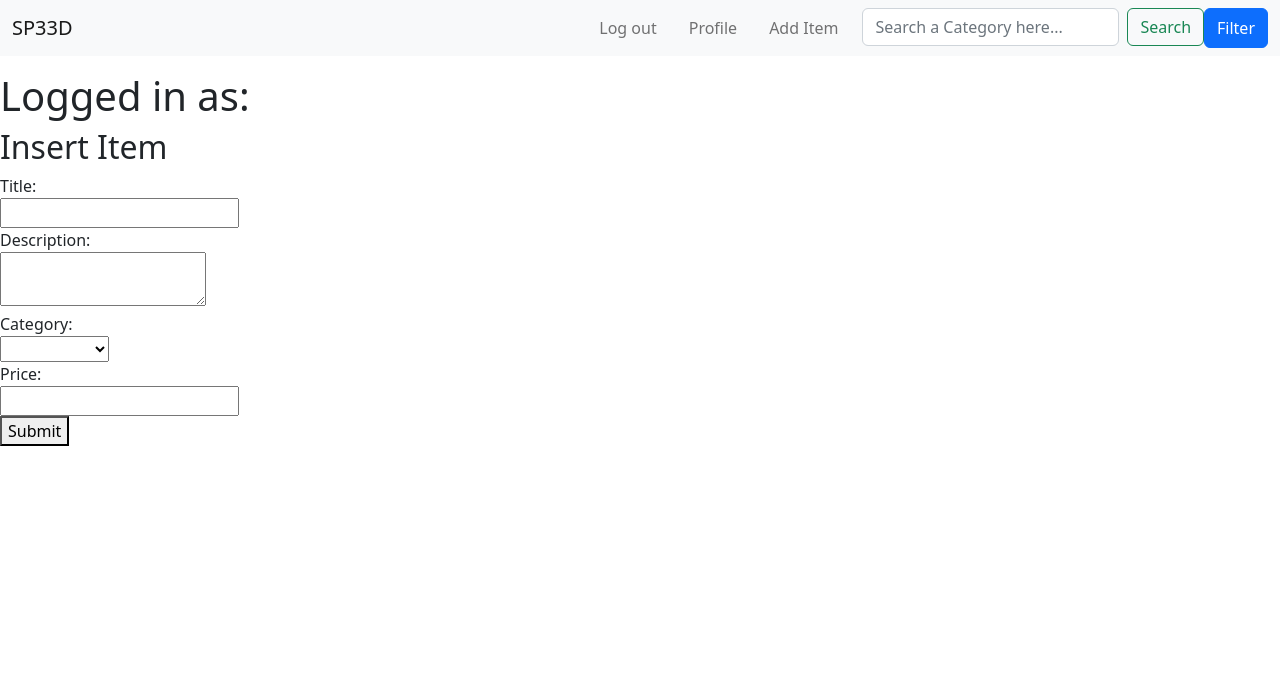
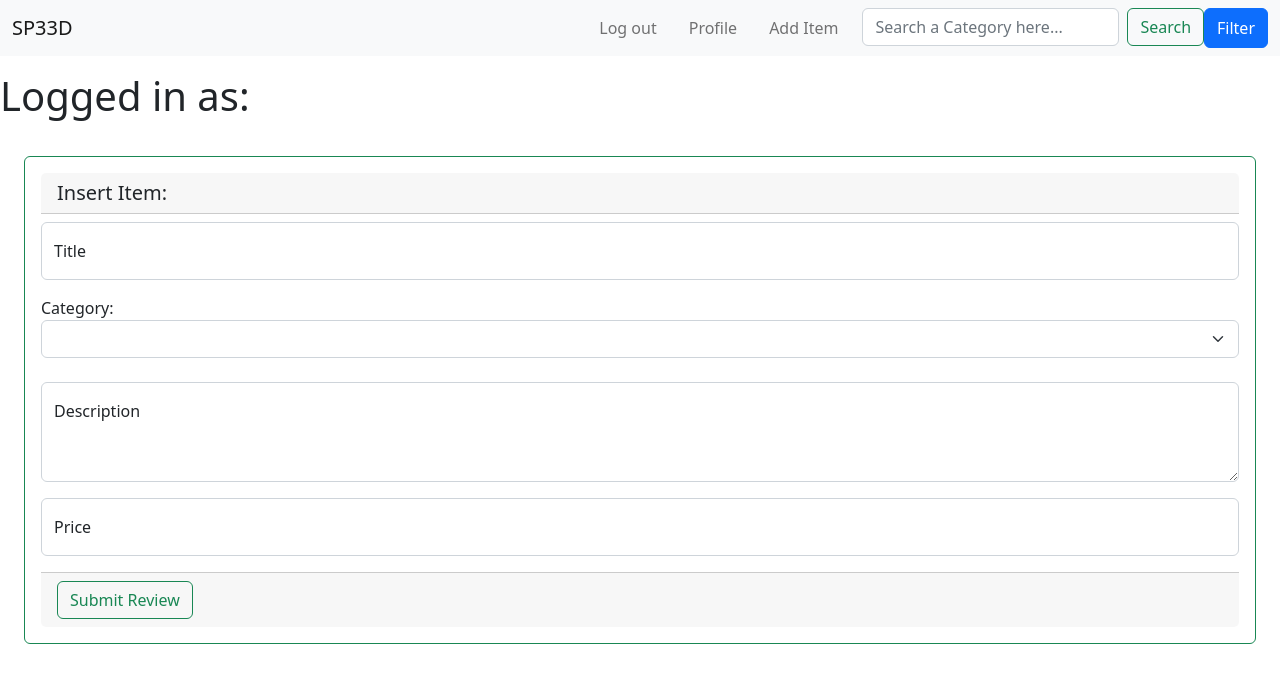
Before and after one commit to sari-ajina/Sp33d, a React (Create React App) app in the folder client/: page /items in a window 1280 px wide. Shown: the top 682 px of the page. Built offline with nearby package versions, Linux system fonts and the light colour scheme; no server answers.

Commit message:
fixed styling on most pages

```diff
--- a/client/src/Profile/Profile.js
+++ b/client/src/Profile/Profile.js
@@ -70,7 +70,7 @@ function Profile(){
             <h1>username: {profileUser}</h1>
             <button onClick={handleFavoriteClick}>Favorite</button>
             <h3>{favStatus}</h3>
-            <Row xs={1} md={2} lg={3} className="g-4">
+            <Row xs={1} md={2} lg={3} style={{margin: "12px"}} className="g-4">
                 {data ? (
                     data.length > 0 ? (
                         data.map((item) => (
--- a/client/src/UserProfile/UserProfile.js
+++ b/client/src/UserProfile/UserProfile.js
@@ -48,7 +48,7 @@ function UserProfile(){
         <div>
             <NavbarStyle></NavbarStyle>
             <h1>username: {user}</h1>
-            <Row xs={1} md={2} lg={3} className="g-4">
+            <Row xs={1} md={2} lg={3} style={{margin: "12px"}} className="g-4">
                     {data ? (
                         data.length > 0 ? (
                             data.map((item) => (
--- a/client/src/components/Bootstrap/GridCards.js
+++ b/client/src/components/Bootstrap/GridCards.js
@@ -53,7 +53,7 @@ function GridCards() {
     }
 
     return (
-        <Row xs={1} md={2} lg={3} className="g-4">
+        <Row xs={1} md={2} lg={3} style={{margin: "12px"}} className="g-4">
             {data ? (
                 data.length > 0 ? (
                     data.map((item) => (
--- a/client/src/components/Item/Item.js
+++ b/client/src/components/Item/Item.js
@@ -2,6 +2,12 @@ import React, { useContext, useState, useEffect } from 'react';
 import Axios from 'axios';
 import UserContext from '../../Contexts/UserContext';
 import NavbarStyle from '../Bootstrap/NavbarStyle';
+import Col from 'react-bootstrap/Col';
+import Row from 'react-bootstrap/Row';
+import Card from 'react-bootstrap/Card';
+import Form from 'react-bootstrap/Form';
+import FloatingLabel from 'react-bootstrap/FloatingLabel';
+import Button from 'react-bootstrap/Button';
 
 function Item() {
   const [title, setTitle] = useState('');
@@ -50,7 +56,7 @@ function Item() {
     <div>
       <NavbarStyle></NavbarStyle>
       <h1>Logged in as: {user}</h1>
-      <h2>Insert Item</h2>
+      {/* <h2>Insert Item</h2>
       <form onSubmit={handleSubmit}>
         <div>
           <label>Title:</label>
@@ -65,8 +71,6 @@ function Item() {
         <div>
           <label>Category:</label>
           <br></br>
-          {/* ask chatGPT how to turn this input with a select with the options Sedan, SUV, Convertible, Sport and Retro, and being able to set the selcted value to setCategory */}
-          {/* <input type="text" value={category} onChange={e => setCategory(e.target.value)} required /> */}
           <select onChange={e => setCategory(e.target.value)} required>
             <option value="-1"></option>
             <option value="Sedan">Sedan</option>
@@ -82,8 +86,75 @@ function Item() {
           <input type="number" value={price} onChange={e => setPrice(e.target.value)} required />
         </div>
         <button type="submit">Submit</button>
-      </form>
-        <h1>{itemStatus}</h1>
+      </form> */}
+      <Row sm={1} md={1} lg={1} style={{margin: "12px"}} className="g-4">
+        <Col>
+          <Card border='success'>
+              <Card.Body>
+                  <Form onSubmit={handleSubmit}>
+                      <Card.Title>
+                          <Card.Header>
+                              Insert Item:
+                          </Card.Header>
+                      </Card.Title>
+                      <Card.Text>
+                        <FloatingLabel
+                          controlId="floatingInput"
+                          label="Title"
+                          className="mb-3"
+                          value={title}
+                          onChange={e => setTitle(e.target.value)}
+                          required
+                          >
+                          <Form.Control type="text" placeholder='Title'/>
+                        </FloatingLabel>
+                      </Card.Text>
+                      <Card.Text>
+                          Category:
+                          <Form.Select onChange={e => setCategory(e.target.value)} required>
+                            <option></option>
+                            <option value="Sedan">Sedan</option>
+                            <option value="SUV">SUV</option>
+                            <option value="Convertible">Convertible</option>
+                            <option value="Sport">Sport</option>
+                            <option value="Retro">Retro</option>
+                          </Form.Select>
+                          <br></br>
+                          <FloatingLabel
+                              value={description}
+                              onChange={e => setDescription(e.target.value)}
+                              required
+                              controlId="floatingTextarea2"
+                              label="Description"
+                          >
+                              <Form.Control
+                              as="textarea"
+                              placeholder="Write a Description here"
+                              style={{ height: '100px' }}
+                              />
+                          </FloatingLabel>
+                      </Card.Text>
+                      <Card.Text>
+                        <FloatingLabel
+                          controlId="floatingInput"
+                          label="Price"
+                          className="mb-3"
+                          value={price}
+                          onChange={e => setPrice(e.target.value)}
+                          required
+                          >
+                          <Form.Control type="number" placeholder='Price'/>
+                        </FloatingLabel>
+                      </Card.Text>
+                      <Card.Footer>
+                          <Button type="submit" variant="outline-success">Submit Review</Button>
+                      </Card.Footer>
+                  </Form>
+              </Card.Body>
+          </Card>
+        </Col>
+      </Row>
+      <h1>{itemStatus}</h1>
     </div>
   );
 }
--- /dev/null
+++ b/client/src/components/Item/ItemPage.css
@@ -0,0 +1,11 @@
+.center-page{
+    display: flex;
+    align-items: center;
+    justify-content: center;
+    /* margin-right: auto;
+    margin-left: auto; */
+}
+
+.center-text{
+    text-align: center;
+}
--- a/client/src/components/Item/ItemPage.js
+++ b/client/src/components/Item/ItemPage.js
@@ -1,16 +1,26 @@
 import React, { useContext, useState, useEffect } from 'react';
 import Axios from 'axios';
 import UserContext from '../../Contexts/UserContext';
+import NavbarStyle from '../Bootstrap/NavbarStyle';
+import Col from 'react-bootstrap/Col';
+import Row from 'react-bootstrap/Row';
+import Card from 'react-bootstrap/Card';
+import Form from 'react-bootstrap/Form';
+import FloatingLabel from 'react-bootstrap/FloatingLabel';
+import Button from 'react-bootstrap/Button';
+import './ItemPage.css'
 
 function ItemPage() {
     const [data, setData] = useState([]);
-    const { title, username} = useContext(UserContext);
+    const { title} = useContext(UserContext);
     const [description, setDescription] = useState();
     const [itemId1, setItemId1] = useState();
     // const [reviewer_username, setReviewerUsername] = useState();
     const [rating, setRating] = useState();
     const [reviewStatus, setReviewStatus] = useState("");
     const {itemId} = useContext(UserContext);
+
+    const username = localStorage.getItem("username");
 
     useEffect(() => {
         console.log(title)
@@ -64,38 +74,82 @@ function ItemPage() {
     }
 
     return (
-        <div>
+        <div className='center-text'>
+            <NavbarStyle/>
+            <Row xs={1} md={1} lg={2} style={{margin: "12px"}} className="g-4">
+                <Col>
                     {Array.isArray(data) ? (
                         data.map((item) => (
-                    <div className="grid">
-                        <td className="col-1" key={item.id}>
-
-                            <tr id="main">Title: {item.title}</tr>
-                            <tr id="main">Description: {item.description}</tr>
-                            <tr id="main">Category: {item.category}</tr>
-                            <tr id="main">Price: {item.price}</tr>
-                            <tr id="sub">Created: {item.created_at.slice(0,10)}</tr>
-                            <tr id="sub">User: {item.user_id}</tr>
-                        </td>
-                    </div>
+                            <Card border='info'>
+                                <Card.Body>
+                                    <Card.Title>
+                                        <Card.Header>
+                                            Title: {item.title}
+                                        </Card.Header>
+                                    </Card.Title>
+                                    <Card.Text>
+                                        Description: {item.description}
+                                    </Card.Text>
+                                    <Card.Text>
+                                        Category: {item.category}
+                                    </Card.Text>
+                                    <Card.Text>
+                                        Price: {item.price}
+                                    </Card.Text>
+                                    <Card.Text>
+                                        User: {item.user_id}
+                                    </Card.Text>
+                                    <Card.Footer>
+                                        <small className="text-muted">
+                                            Created: {item.created_at.slice(0,10)}
+                                        </small>
+                                    </Card.Footer>
+                                </Card.Body>
+                            </Card>
                         ))
                     ) : (
                         <p>No data available</p>
                     )}
-            <form onSubmit={postReview}>
-                <h1>Review the Item:</h1>
-                <select onChange={(e)=>{setRating(e.target.value)}} required>
+                </Col>
+                <Col>
+                    <Card border='success'>
+                        <Card.Body>
+                            <Form onSubmit={postReview}>
+                                <Card.Title>
+                                    <Card.Header>
+                                        Review the Item:
+                                    </Card.Header>
+                                </Card.Title>
+                                <Card.Text>
+                                    <Form.Select onChange={(e)=>{setRating(e.target.value)}} required>
                                         <option></option>
                                         <option value="excellent">excellent</option>
                                         <option value="good">good</option>
                                         <option value="fair">fair</option>
                                         <option value="poor">poor</option>
-                </select>
+                                    </Form.Select>
                                     <br></br>
-                <textarea placeholder='write a review here...' value={description} onChange={e => setDescription(e.target.value)} required />
-                <br></br>
-                <button type="submit">Submit Review</button>
-            </form>
+                                    <FloatingLabel
+                                        value={description}
+                                        onChange={e => setDescription(e.target.value)} required
+                                        controlId="floatingTextarea2"
+                                        label="Review"
+                                    >
+                                        <Form.Control
+                                        as="textarea"
+                                        placeholder="Leave a review here"
+                                        style={{ height: '100px' }}
+                                        />
+                                    </FloatingLabel>
+                                </Card.Text>
+                                <Card.Footer>
+                                    <Button type="submit" variant="outline-success">Submit Review</Button>
+                                </Card.Footer>
+                            </Form>
+                        </Card.Body>
+                    </Card>
+                </Col>
+            </Row>
         </div>
     );
 }
--- a/client/src/components/RandomItem/RandomItem.js
+++ b/client/src/components/RandomItem/RandomItem.js
@@ -11,7 +11,10 @@ import { Link } from "react-router-dom";
 function RandomItem(){
 
     const [data, setData] = useState([]);
-    const { setTitle, title, category, setItemId, profileUser, setProfileUser} = useContext(UserContext);
+    const { setTitle, title, setItemId, profileUser, setProfileUser} = useContext(UserContext);
+
+    const [nav, setNav] = useState("");
+    const username = localStorage.getItem("username");
 
     useEffect(()=>{
         Axios.get("http://localhost:3001/randomItem",)
@@ -33,6 +36,11 @@ function RandomItem(){
 
     const handleUserClick = (test) =>{
         setProfileUser(test);
+        if(profileUser !== username){
+            setNav('/profile')
+        }else{
+            setNav('/useprofile')
+        }
         console.log(profileUser);
     }
 
@@ -44,6 +52,10 @@ function RandomItem(){
     }
 
     const linkUser = (event) => {
+        console.log("username", username)
+        console.log("profileUser", profileUser)
+        console.log("nav", nav)
+
         if (profileUser == null || profileUser == "") {
             event.preventDefault(); // stop navigation to /homepage page
             // alert('Please Enter an Existing Username and Password');
@@ -51,7 +63,7 @@ function RandomItem(){
     }
 
     return(
-        <Row xs={1} md={2} lg={3} className="g-4">
+        <Row xs={1} md={2} lg={3} style={{margin: '12px'}} className="g-4">
             {data ? (
                 data.length > 0 ? (
                     data.map((item) => (
@@ -82,7 +94,7 @@ function RandomItem(){
                                         Price: {item.price}
                                     </Card.Text>
                                     <Card.Text>
-                                        <Link onClick={linkUser} to="/profile">
+                                        <Link onClick={linkUser} to={nav}>
                                             <a onClick={() => {
                                                 handleUserClick(item.user_id);
                                             }}
```
Lines whose indentation alone changed are shown as unchanged.
